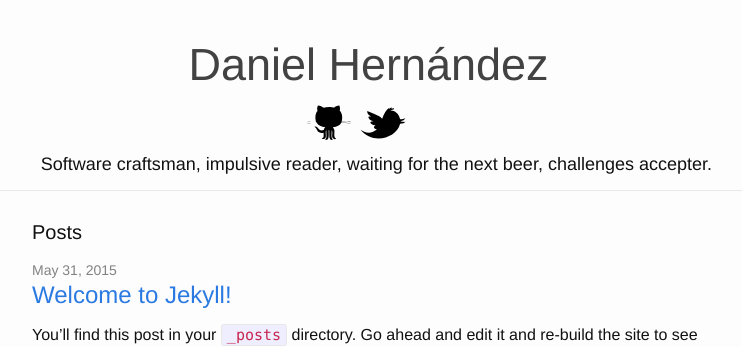
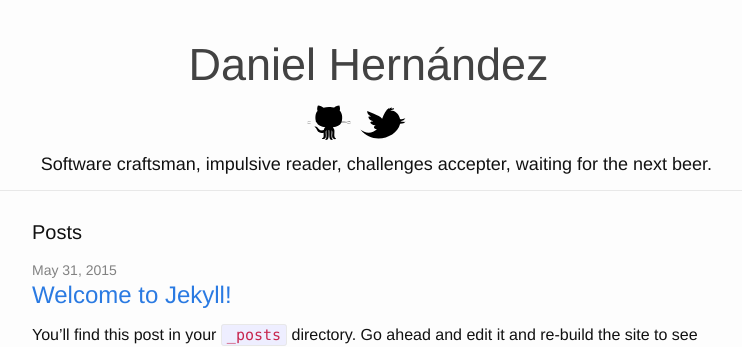
Before and after one commit to newrol/newrol.github.io, a Jekyll site: the page built from index.html, in a window 1280 px wide. Shown: the top 347 px of the page, without its empty margins (268-1010 px from the left). Built offline with Jekyll 4.4.1, drawn with Linux system fonts in a browser that asks for light colours.

```diff
--- a/_includes/header.html
+++ b/_includes/header.html
@@ -54,7 +54,7 @@
       </a>
 
       <div class="slogan">
-      <h4>Software craftsman, impulsive reader, waiting for the next beer, challenges accepter.</h4>
+      <h4>Software craftsman, impulsive reader, challenges accepter, waiting for the next beer.</h4>
       </div>
       <!--
       <div>
```
